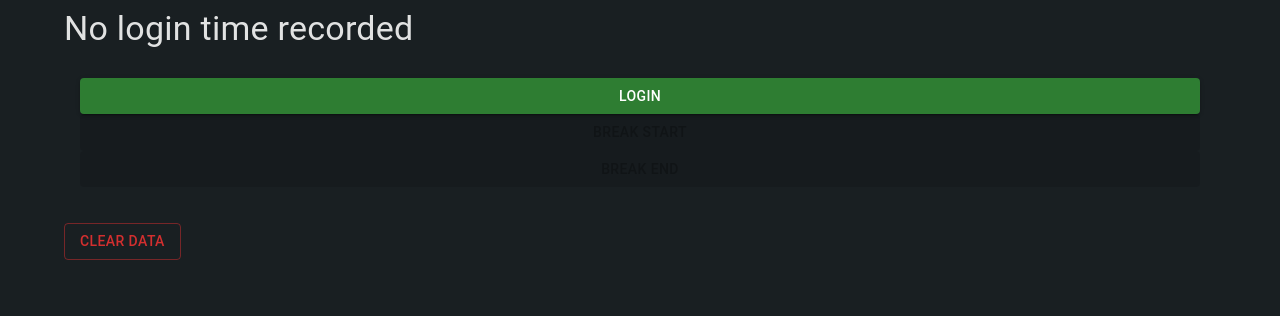
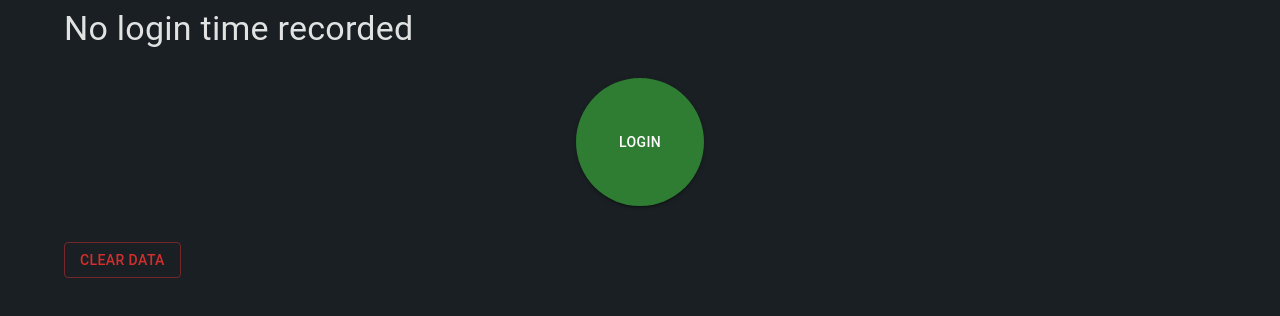
Before and after one commit to DeviPrasadKL/notification_pwa, a React (Vite) app: page / in a window 1280 px wide. Shown: the top 316 px of the page. Built offline with nearby package versions, Linux system fonts and the light colour scheme.

Commit message:
feat: large button

```diff
--- a/src/Components/Logout.jsx
+++ b/src/Components/Logout.jsx
@@ -155,10 +155,10 @@ function Logout() {
                     Expected Logout Time: {expectedLogoutTime.toLocaleTimeString('en-US', timeOptions)}
                 </Typography>
             )}
-            <Stack p={2}>
-                <Button variant="contained" color='success' onClick={handleLogin} disabled={!!loginTime}>Login</Button>
-                <Button variant="contained" onClick={handleBreakStart} disabled={!loginTime || isBreakInProgress}>Break Start</Button>
-                <Button variant="contained" color='error' onClick={handleBreakEnd} disabled={!isBreakInProgress}>Break End</Button>
+            <Stack p={2} justifyContent='center' alignItems='center'>
+                <Button variant="contained" color='success' onClick={handleLogin} sx={{ display: !!loginTime ? 'none' : 'block', height: '8rem', width: '8rem', borderRadius: '50%' }} disabled={!!loginTime}>Login</Button>
+                <Button sx={{ display: !loginTime || isBreakInProgress ? 'none' : 'block', height: '8rem', width: '8rem', borderRadius: '50%' }} variant="contained" onClick={handleBreakStart} disabled={!loginTime || isBreakInProgress}>Break Start</Button>
+                <Button sx={{ display: !isBreakInProgress ? 'none' : 'block', height: '8rem', width: '8rem', borderRadius: '50%' }} variant="contained" color='error' onClick={handleBreakEnd} disabled={!isBreakInProgress}>Break End</Button>
             </Stack>
 
             {isBreakInProgress && (
```
